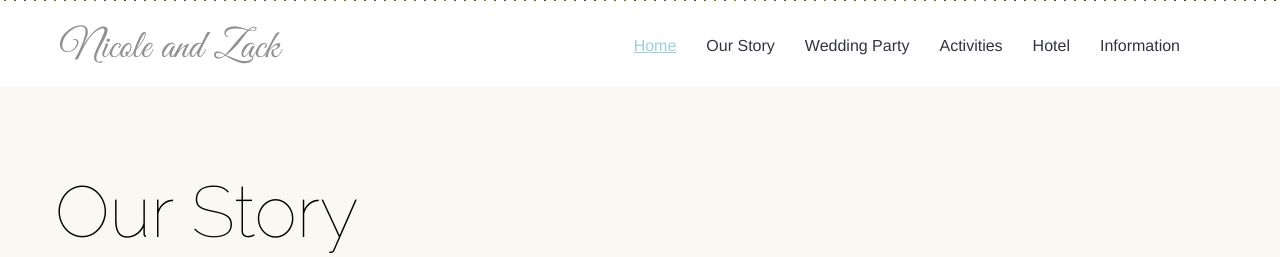
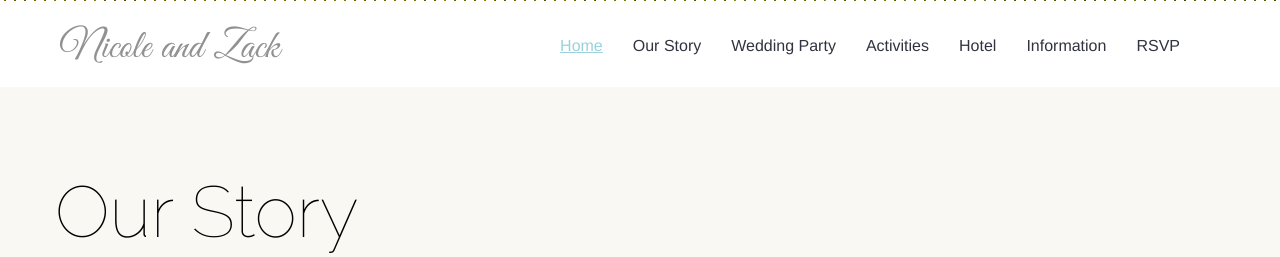
Before and after one commit to zlalanne/weddingsite, a Django app: page / in a window 1280 px wide. Shown: the part 944-1201 px from the top of the page. Run offline with Django 3.2, Linux system fonts and the light colour scheme; some libraries are stand-ins or nearby versions; some web fonts are replaced.

Commit message:
Added back in RSVP seciton

```diff
--- a/templates/base.html
+++ b/templates/base.html
@@ -78,7 +78,7 @@
                                 <li><a href="#page3" class="hide-me-in-drop-down-for-tablets">Activities</a></li>
                                 <li><a href="#page4" class="hide-me-in-drop-down-for-tablets">Hotel</a></li>
                                 <li><a href="#page5" class="hide-me-in-drop-down-for-tablets">Information</a></li>
-                                <!--<li><a href="#page6" class="hide-me-in-drop-down-for-tablets">RSVP</a></li>-->
+                                <li><a href="#page6" class="hide-me-in-drop-down-for-tablets">RSVP</a></li>
 
                                 <!-- This item will show only on tablets and containelements with class .hide-me-in-drop-down-for-tablets -->
                                 <li class="dropdown tablet_drop_down">
--- a/templates/index.html
+++ b/templates/index.html
@@ -334,12 +334,11 @@
         </div>
     </div>
 </div>
-<!--
 <div class="page-item-class" id="page6">
     <div class="container">
         <div class="page-header">
             <h1>RSVP</h1>
-            <h4>Please RSVP Below (Regrets too!) We are excited to share this day with you!</h4>
+            <h4>Please RSVP below. (Regrets too!) We are excited to share this day with you!</h4>
         </div>
     </div>
     <div class="container">
@@ -366,7 +365,6 @@
         </p>
     </div>
 </div>
--->
 {% endblock %}
 
 </html>
```
